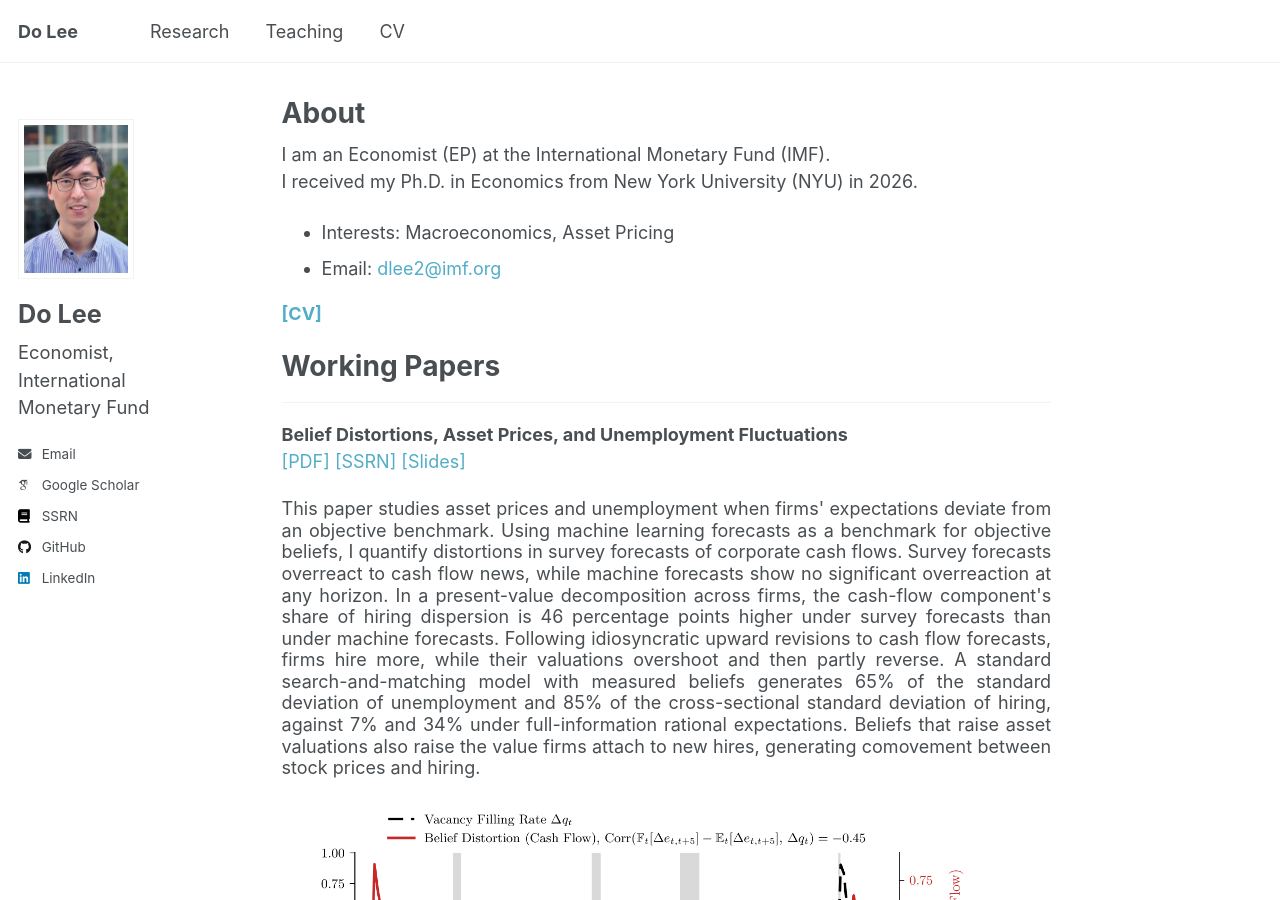
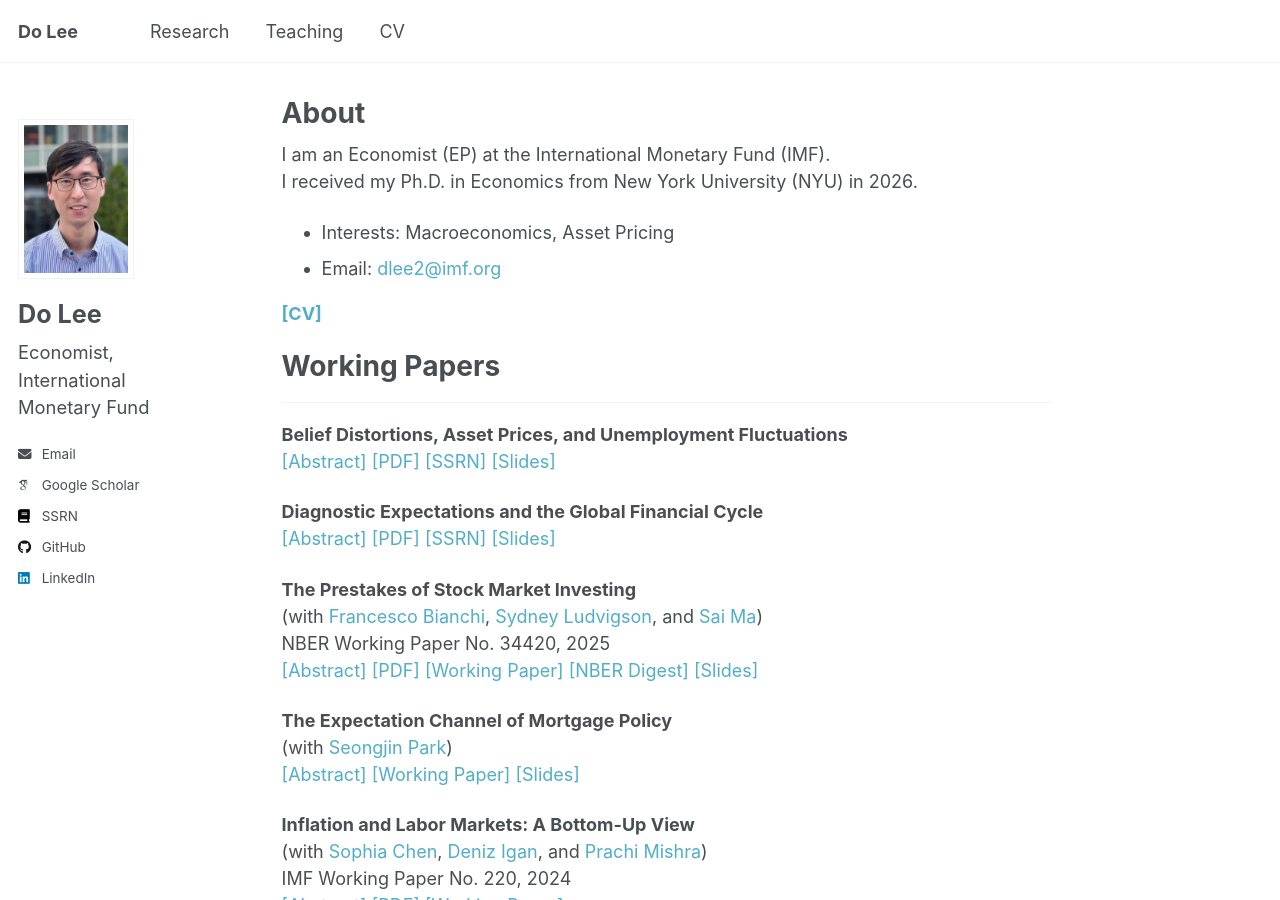
Before and after one commit to doqlee/doqlee.github.io, a Jekyll site: the page built from _pages/main.md, in a window 1280 px wide and 900 px high. Built offline with Jekyll 4.4.1, drawn with Linux system fonts in a browser that asks for light colours; some web fonts are replaced.

Commit message:
Add GFC slides; JMP abstract dropdown

```diff
--- a/_pages/main.md
+++ b/_pages/main.md
@@ -98,15 +98,15 @@ Working Papers
 ---
 
 **Belief Distortions, Asset Prices, and Unemployment Fluctuations** \
-[[PDF]](../files/belief_distortions_unemployment_fluctuations.pdf?v=20261121h) [[SSRN]](https://papers.ssrn.com/abstract=5226836) [[Slides]](../files/slides.pdf?v=20261121h)
-<div id="BDUF" style="text-align: justify; line-height: 1.2" >
+<a href="#/" onclick="visib('BDUF')">[Abstract]</a> [[PDF]](../files/belief_distortions_unemployment_fluctuations.pdf?v=20261121h) [[SSRN]](https://papers.ssrn.com/abstract=5226836) [[Slides]](../files/slides.pdf?v=20261121h)
+<div id="BDUF" style="display: none; text-align: justify; line-height: 1.2" >
 This paper studies asset prices and unemployment when firms' expectations deviate from an objective benchmark. Using machine learning forecasts as a benchmark for objective beliefs, I quantify distortions in survey forecasts of corporate cash flows. Survey forecasts overreact to cash flow news, while machine forecasts show no significant overreaction at any horizon. In a present-value decomposition across firms, the cash-flow component's share of hiring dispersion is 46 percentage points higher under survey forecasts than under machine forecasts. Following idiosyncratic upward revisions to cash flow forecasts, firms hire more, while their valuations overshoot and then partly reverse. A standard search-and-matching model with measured beliefs generates 65% of the standard deviation of unemployment and 85% of the cross-sectional standard deviation of hiring, against 7% and 34% under full-information rational expectations. Beliefs that raise asset valuations also raise the value firms attach to new hires, generating comovement between stock prices and hiring.
 <br>
 <IMG src="../files/time_series_cycle_h20.png"  alt="BDUF" style="width:90%; height:auto;"/>
 </div>
 
 **Diagnostic Expectations and the Global Financial Cycle** \
-<a href="#/" onclick="visib('DEGFC2026')">[Abstract]</a> [[PDF]](../files/diagnostic_expectations_gfc.pdf?v=20261121d) [[SSRN]](https://papers.ssrn.com/abstract=7706139)
+<a href="#/" onclick="visib('DEGFC2026')">[Abstract]</a> [[PDF]](../files/diagnostic_expectations_gfc.pdf?v=20261121d) [[SSRN]](https://papers.ssrn.com/abstract=7706139) [[Slides]](../files/slides_gfc.pdf?v=20261121a)
 <div id="DEGFC2026" style="display: none; text-align: justify; line-height: 1.2" >
 Equity prices co-move strongly across countries, while cross-border equity flows co-move much less. This paper studies the role of expectations in explaining this feature of the global financial cycle. Using analysts' earnings forecasts for firms in 95 countries over 1995 to 2024, I extract a real-time global belief factor from forecast revisions. Long-horizon forecasts over-react to the global belief factor, which also predicts a boom and bust in the global financial cycle. In a multi-country model where foreign and home investors over-weight recent news about global earnings growth, calibrated beliefs reproduce the boom and bust and the gap between price and flow comovement.
 <br>
```
Also changed, not shown: 1 other file.
